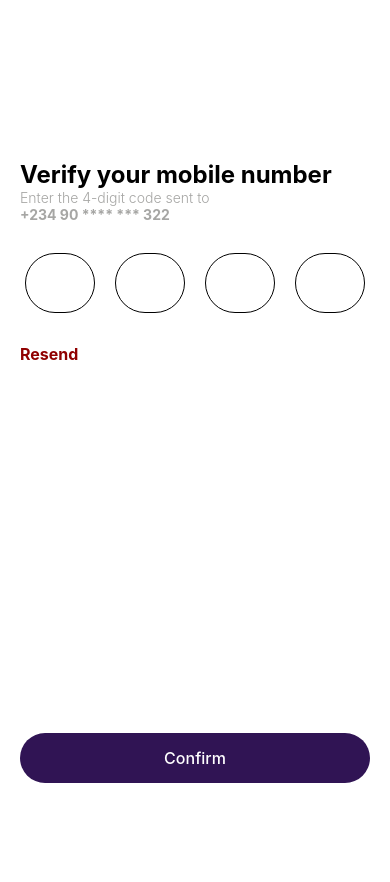
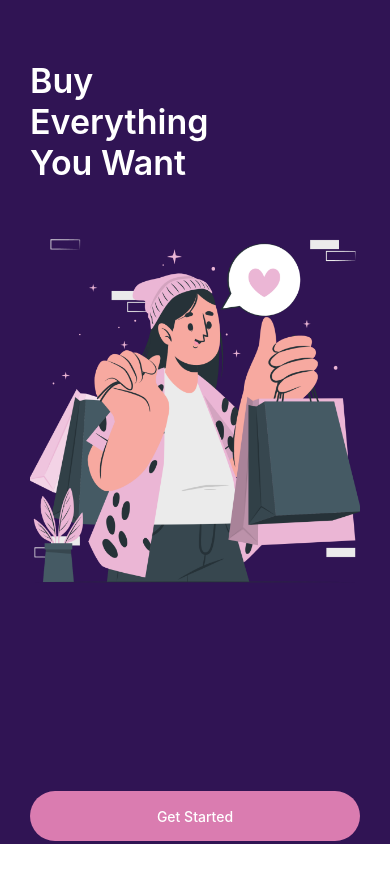
Before and after one commit to ayinlaabel/vMart, a React Native app: screen / in a window 390 px wide. Shown: the top 882 px of the page. After the commit the page ends 844 px from the top, so only its background shows below. Built offline with nearby package versions, Linux system fonts and the light colour scheme.

Commit message:
navigation implemented

```diff
--- a/App.tsx
+++ b/App.tsx
@@ -9,15 +9,8 @@ import OtpInput from "./src/components/inputs/OTPInput";
 import GetStarted from "./src/screens/get-started/GetStarted";
 import Signup from "./src/screens/signup/Signup";
 import Verification from "./src/screens/verification/Verification";
+import Navigation from "./src/navigation/Navigation";
 
 export default function App() {
-  const [isLoading, setIsLoading] = useState(false);
-  const handlePress = () => {
-    setIsLoading(!isLoading);
-  };
-  return (
-    <Verification />
-    // <Signup />
-    // <GetStarted />
-  );
+  return <Navigation />;
 }
--- a/package.json
+++ b/package.json
@@ -9,6 +9,10 @@
     "web": "expo start --web"
   },
   "dependencies": {
+    "@react-navigation/core": "^6.4.9",
+    "@react-navigation/native": "^6.1.7",
+    "@react-navigation/stack": "^6.3.17",
+    "@types/react-navigation": "^3.4.0",
     "expo": "~48.0.18",
     "expo-status-bar": "~1.6.0",
     "react": "18.2.0",
--- /dev/null
+++ b/src/navigation/Navigation.tsx
@@ -0,0 +1,17 @@
+import React from "react";
+import { Stack, appStackNavigatorProps, routes } from "./routes";
+import { NavigationContainer } from "@react-navigation/native";
+
+const Navigation = () => {
+  return (
+    <NavigationContainer>
+      <Stack.Navigator {...appStackNavigatorProps}>
+        {routes.map((routeConfig: any) => (
+          <Stack.Screen key={routeConfig} {...routeConfig} />
+        ))}
+      </Stack.Navigator>
+    </NavigationContainer>
+  );
+};
+
+export default Navigation;
--- /dev/null
+++ b/src/navigation/routes.ts
@@ -0,0 +1,74 @@
+import React from "react";
+import {
+  RouteConfig,
+  DefaultNavigatorOptions,
+  ParamListBase,
+  StackNavigationState,
+} from "@react-navigation/core";
+import {
+  createStackNavigator,
+  StackNavigationOptions,
+  StackNavigationEventMap,
+  StackNavigationProp,
+} from "@react-navigation/stack";
+import { useNavigation } from "@react-navigation/native";
+
+//Imported Screens
+import GetStarted from "../screens/get-started/GetStarted";
+import Signup from "../screens/signup/Signup";
+import Verification from "../screens/verification/Verification";
+
+export type AppStackParamsList = {
+  GetStarted: undefined;
+  SignUp: undefined;
+  Verification: undefined;
+};
+
+type StackNavigatorOptions<ParamList extends ParamListBase> =
+  DefaultNavigatorOptions<
+    ParamList,
+    StackNavigationState<ParamList>,
+    StackNavigationOptions,
+    StackNavigationEventMap
+  >;
+
+type StackRoutesType<ParamList extends ParamListBase> = Array<
+  RouteConfig<
+    ParamList,
+    keyof ParamList,
+    StackNavigationState<ParamList>,
+    StackNavigationOptions,
+    StackNavigationEventMap
+  >
+>;
+
+type AppStackRoutesType = StackRoutesType<AppStackParamsList>;
+
+export const appStackNavigatorProps: Omit<
+  StackNavigatorOptions<AppStackParamsList>,
+  "children"
+> = {
+  initialRouteName: "GetStarted",
+  screenOptions: {
+    headerShown: false,
+    cardOverlayEnabled: true,
+    gestureEnabled: false,
+  },
+};
+
+export const Stack = createStackNavigator<AppStackParamsList>();
+
+export const routes: AppStackRoutesType = [
+  {
+    name: "GetStarted",
+    component: GetStarted,
+  },
+  {
+    name: "SignUp",
+    component: Signup,
+  },
+  {
+    name: "Verification",
+    component: Verification,
+  },
+];
--- a/src/screens/get-started/GetStarted.tsx
+++ b/src/screens/get-started/GetStarted.tsx
@@ -10,11 +10,18 @@ import { Image, SafeAreaView, View } from "react-native";
 import { getStartedImage } from "../../assets";
 import { SolidButton } from "../../components/buttons";
 import { ButtonContainer } from "./styles";
+import { useNavigation } from "@react-navigation/native";
+import { StackNavigationProp } from "@react-navigation/stack";
+import { AppStackParamsList } from "../../navigation/routes";
 
 const GetStarted = () => {
   const [isLoading, setIsLoading] = useState(false);
+
+  const { navigate } = useNavigation<StackNavigationProp<AppStackParamsList>>();
+
   const handlePress = () => {
     setIsLoading(!isLoading);
+    navigate("SignUp");
   };
   return (
     <FixContainer background={Colors.brandColor} px="30px" py="60px">
--- a/src/screens/signup/Signup.tsx
+++ b/src/screens/signup/Signup.tsx
@@ -10,9 +10,15 @@ import { Colors } from "../../utils/shared/colors";
 import { PhoneNumberInput } from "../../components/inputs";
 import { OutlineButton, SolidButton } from "../../components/buttons";
 import { FloatingButtonContainer } from "../../components/buttons/styles";
+import { useNavigation } from "@react-navigation/native";
+import { StackNavigationProp } from "@react-navigation/stack";
+import { AppStackParamsList } from "../../navigation/routes";
 
 const Signup = () => {
-  const handlePress = () => {};
+  const { navigate } = useNavigation<StackNavigationProp<AppStackParamsList>>();
+  const handlePress = () => {
+    navigate("Verification");
+  };
 
   return (
     <FixContainer px="20px">
@@ -31,7 +37,13 @@ const Signup = () => {
           background={Colors.brandColor}
           borderRadius="50px"
         />
-        <Container height={80} mt="10px" mb="10px">
+        <Container
+          height={80}
+          mt="10px"
+          mb="10px"
+          items="center"
+          justify="center"
+        >
           <Paragraph fontWeight="600">or</Paragraph>
         </Container>
         <Container height={100}>
```
Also changed, not shown: 1 other file (tests, documents, lock files or other folders).
